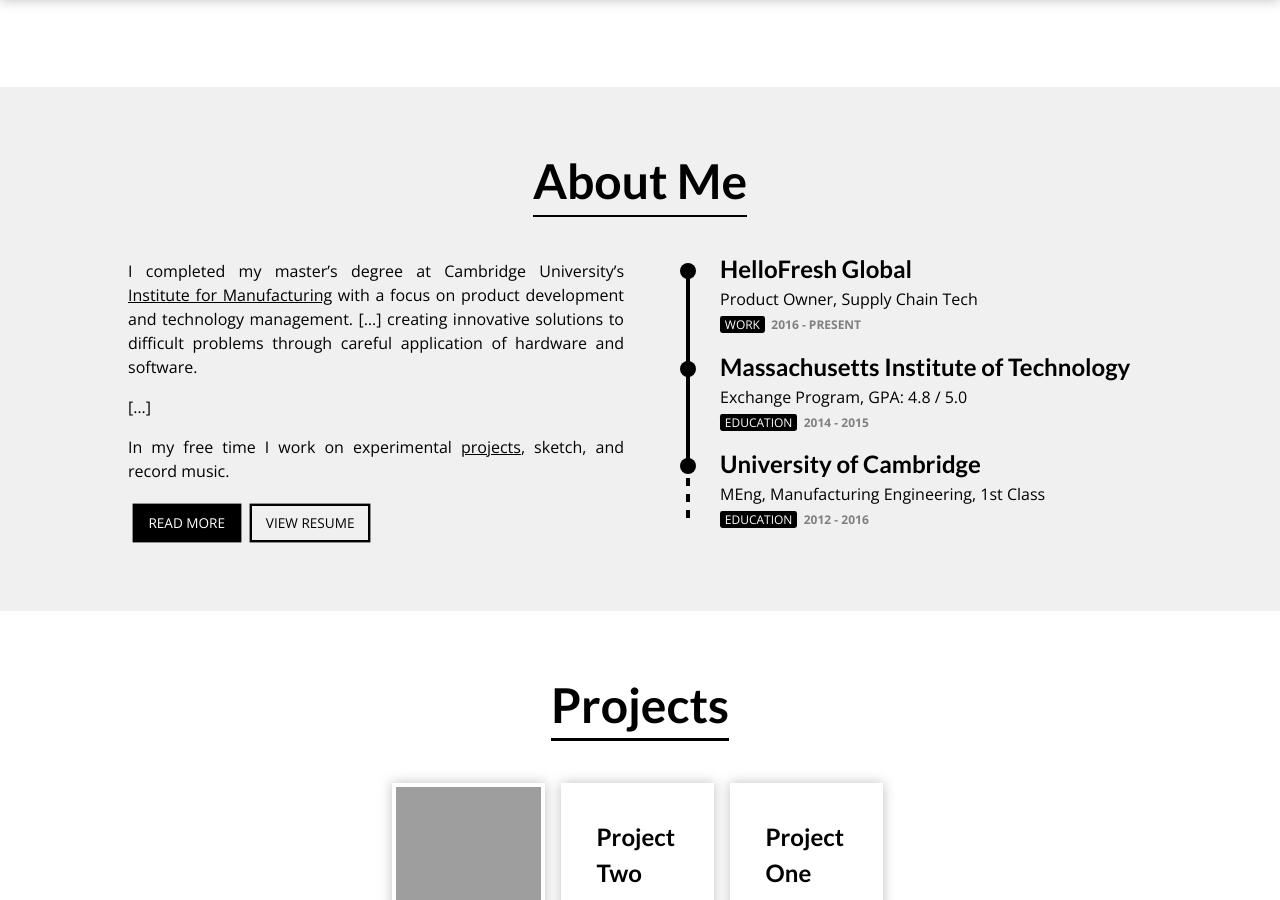
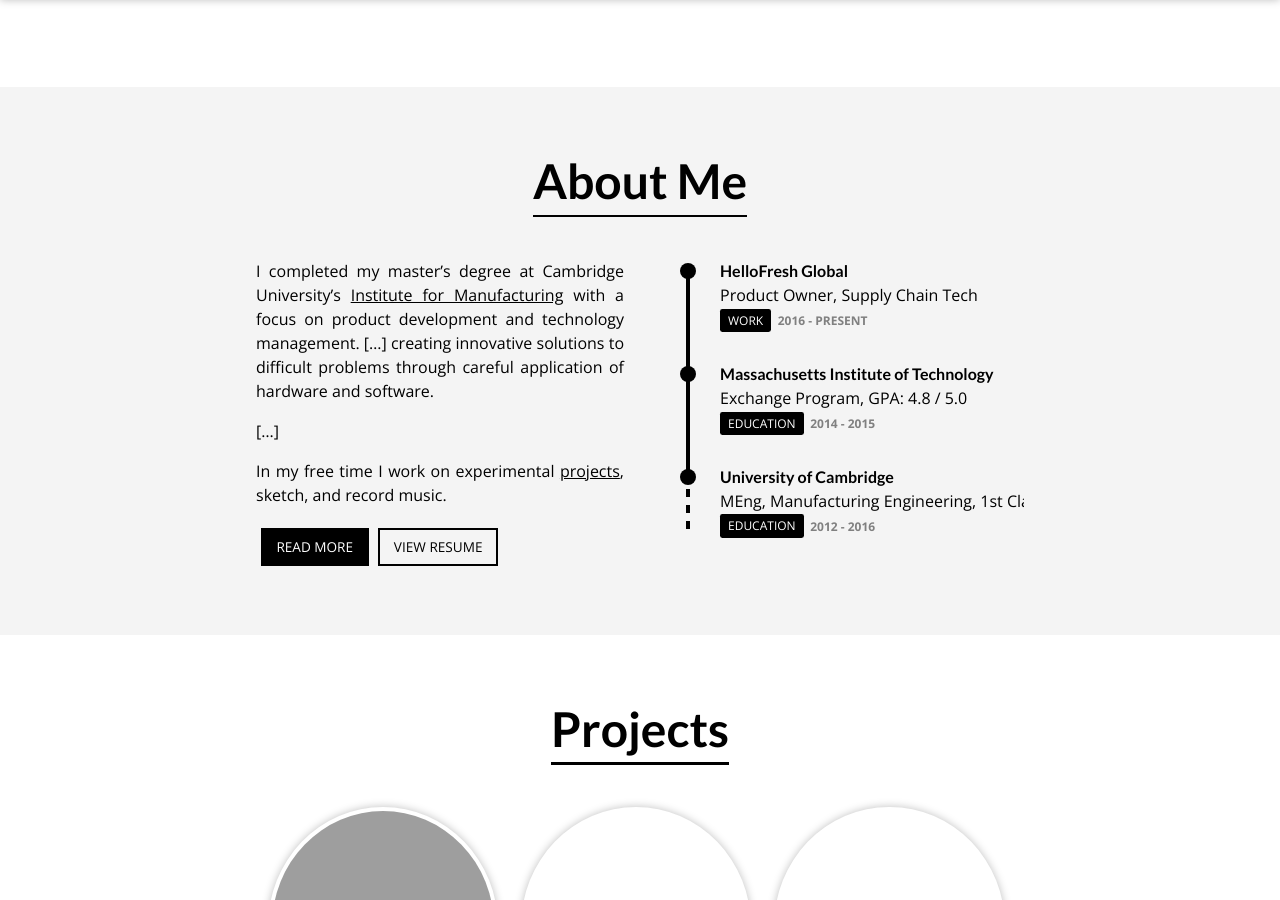
Before and after one commit to ogilliland/ogilliland.github.io, a Jekyll site: the page built from _pages/index.html, in a window 1280 px wide and 900 px high, scrolled down 813 px. Built offline with Jekyll 4.4.1, drawn with Linux system fonts in a browser that asks for light colours; some of the changed text lies outside the part shown; grey boxes are pictures that could not be loaded.

Commit message:
Update post and list pages

```diff
--- a/_includes/footer.html
+++ b/_includes/footer.html
@@ -1,6 +1,6 @@
-<footer>
+<footer class="global-footer">
   <span class="footer__cta">Keep in touch...</span>
-  <a class="social-icon" href="https://www.linkedin.com/in/oliver-gilliland"><i class="fa fa-linkedin"></i></a>
-  <a class="social-icon" href="https://github.com/ogilliland"><i class="fa fa-github-alt"></i></a>
-  <a class="social-icon" href="https://twitter.com/ollymg"><i class="fa fa-twitter"></i></a>
+  <a class="social-icon" href="https://www.linkedin.com/in/oliver-gilliland" aria-label="linkedin"><i class="fa fa-linkedin"></i></a>
+  <a class="social-icon" href="https://github.com/ogilliland" aria-label="github"><i class="fa fa-github-alt"></i></a>
+  <a class="social-icon" href="https://twitter.com/ollymg" aria-label="twitter"><i class="fa fa-twitter"></i></a>
 </footer>
--- a/_pages/index.html
+++ b/_pages/index.html
@@ -4,8 +4,8 @@
 ---
 <section class="hero">
   <div class="hero__content">
-    <h1 class="hero__title font-lg"><span class="inline-block">Hello, I'm </span><span class="knockout inline-block">Oliver Gilliland</span></h1>
-    <div class="hero__img img-container round"><img src="/assets/profile.jpg"></div>
+    <h1 class="hero__title font-lg"><span class="block">Hello, I'm </span><span class="knockout block">Oliver Gilliland</span></h1>
+    <div class="hero__img img-container round"><img src="/assets/profile.jpg" alt="profile picture"></div>
     <span class="hero__description">Product Designer, Thing Maker, Artist, and Educator</span>
   </div>
 </section>
@@ -31,7 +31,7 @@
         <span class="timeline__tag pill">Education</span>
         <span class="timeline__date info-text">2014 - 2015</span>
       </div>
-      <div class="timeline__block timeline__block--final">
+      <div class="timeline__block timeline__block--last">
         <h3 class="timeline__title">University of Cambridge</h3>
         <span class="timeline__position">MEng, Manufacturing Engineering, 1st Class</span>
         <span class="timeline__tag pill">Education</span>
@@ -46,14 +46,17 @@
   <h2 class="section__header"><span class="underline">Projects</span></h2>
   <div class="project-list">
     {% assign sorted = (site.projects | sort: 'date') | reverse %}
-    {% for page in sorted limit: 6 %}
-    <a class="no-underline" href="{{ page.url }}" aria-label="view project">
+    {% for post in sorted limit: 6 %}
+    <a class="no-underline" href="{{ post.url }}" aria-label="view project">
       <div class="project">
-        {% if page.image %}
-        <img src="{{ page.image }}">
+        {% if post.image %}
+        <img src="{{ post.image }}">
         {% endif %}
-        <div class="project__description">
-          <h3>{{ page.title }}</h3>
+        <div class="project__content">
+          <h3 class="project__title">{{ post.title }}</h3>
+          {% for tag in post.tags %}
+          <span class="project__tag pill">{{ tag }}</span>
+          {% endfor %}
         </div>
       </div>
     </a>
@@ -65,15 +68,19 @@
   <h2 class="section__header"><span class="underline">Writing</span></h2>
   <div class="post-list">
     {% assign sorted = (site.posts | sort: 'date') | reverse %}
-    {% for page in sorted limit: 4 %}
-    <a class="no-underline" href="{{ page.url }}" aria-label="continue reading">
+    {% for post in sorted limit: 4 %}
+    <a class="no-underline" href="{{ post.url }}" aria-label="continue reading">
       <div class="post">
-        {% if page.image %}
-        <img src="{{ page.image }}">
+        {% if post.image %}
+        <img src="{{ post.image }}">
         {% endif %}
-        <div class="post__description">
-          <h3>{{ page.title }}</h3>
-          <span>{{ page.content | truncate: 300 }}</span>
+        <div class="post__content">
+          <h3 class="post__title">{{ post.title }}</h3>
+          {% for tag in post.tags %}
+          <span class="post__tag pill">{{ tag }}</span>
+          {% endfor %}
+          <span class="post__date info-text">{{ post.date | date: "%d %b %Y" }}</span>
+          <span class="post__intro">{{ post.content | truncate: 250 }}</span>
         </div>
       </div>
     </a>
--- a/css/styles.scss
+++ b/css/styles.scss
@@ -20,7 +20,7 @@
 $color-on-primary: black;
 $color-bg: white;
 $color-on-bg: black;
-$color-bg-light: #f0f0f0;
+$color-bg-light: #f4f4f4;
 $color-on-bg-light: black;
 $color-bg-dark: #1e1e1e;
 $color-on-bg-dark: white;
@@ -97,7 +97,7 @@
   display: block;
   font-family: $font-primary;
   font-weight: 700;
-  font-size: 1.5rem;
+  font-size: 1rem;
   margin: 0.75em 0 0.25em 0;
   line-height: 1.5em;
 }
@@ -110,14 +110,10 @@
   }
 }
 
-main {
-  overflow: hidden;
-}
-
 header {
   z-index: 100;
   position: fixed;
-  top: -3rem;
+  top: 0;
   transition: top 0.2s ease-in-out;
   width: 100vw;
   height: 3rem;
@@ -125,9 +121,9 @@
   padding: 0 2rem;
   color: $color-on-bg;
   background-color: $color-bg;
-  -webkit-box-shadow: 0 0 0.75rem 0 rgba(0, 0, 0, 0.25);
-     -moz-box-shadow: 0 0 0.75rem 0 rgba(0, 0, 0, 0.25);
-          box-shadow: 0 0 0.75rem 0 rgba(0, 0, 0, 0.25);
+  -webkit-box-shadow: 0 0 0.5rem 0 rgba(0, 0, 0, 0.25);
+     -moz-box-shadow: 0 0 0.5rem 0 rgba(0, 0, 0, 0.25);
+          box-shadow: 0 0 0.5rem 0 rgba(0, 0, 0, 0.25);
   -webkit-user-select: none;
      -moz-user-select: none;
       -ms-user-select: none;
@@ -154,7 +150,7 @@
   }
 }
 
-footer {
+.global-footer {
   background-color: $color-bg-dark;
   color: $color-on-bg-dark;
   width: 100vw;
@@ -179,17 +175,17 @@
   display: inline-block;
   padding: 0.5em 1em 0.5em 1em;
   margin: 0.5em;
-  -webkit-box-shadow: 0 0 0 0.15rem $color-on-bg;
-     -moz-box-shadow: 0 0 0 0.15rem $color-on-bg;
-          box-shadow: 0 0 0 0.15rem $color-on-bg;
+  -webkit-box-shadow: 0 0 0 0.125rem $color-on-bg;
+     -moz-box-shadow: 0 0 0 0.125rem $color-on-bg;
+          box-shadow: 0 0 0 0.125rem $color-on-bg;
   color: $color-on-bg;
   text-decoration: none;
   text-transform: uppercase;
 
   &:hover {
-    -webkit-box-shadow: 0 0 0 0.3rem $color-on-bg;
-       -moz-box-shadow: 0 0 0 0.3rem $color-on-bg;
-            box-shadow: 0 0 0 0.3rem $color-on-bg;
+    -webkit-box-shadow: 0 0 0 0.25rem $color-on-bg;
+       -moz-box-shadow: 0 0 0 0.25rem $color-on-bg;
+            box-shadow: 0 0 0 0.25rem $color-on-bg;
   }
 
   &:hover, &.button--fill {
@@ -204,9 +200,9 @@
   background-color: $color-bg-dark;
   overflow: hidden;
   border: 0.3rem solid white;
-  -webkit-box-shadow: 0 0 0.75rem 0 rgba(0, 0, 0, 0.25);
-     -moz-box-shadow: 0 0 0.75rem 0 rgba(0, 0, 0, 0.25);
-          box-shadow: 0 0 0.75rem 0 rgba(0, 0, 0, 0.25);
+  -webkit-box-shadow: 0 0 0.5rem 0 rgba(0, 0, 0, 0.25);
+     -moz-box-shadow: 0 0 0.5rem 0 rgba(0, 0, 0, 0.25);
+          box-shadow: 0 0 0.5rem 0 rgba(0, 0, 0, 0.25);
 
   & > img {
     position: absolute;
@@ -243,7 +239,7 @@
 section {
   text-align: justify;
   overflow: hidden;
-  padding: 4em 10%;
+  padding: 4em 0;
 
   &:nth-child(even) {
     color: $color-on-bg-light;
@@ -277,7 +273,7 @@
     width: 30%;
     height: 0;
     padding-bottom: 30%;
-    margin: 3em 0;
+    margin: 3rem 0;
   }
 
   &__description {
@@ -298,6 +294,8 @@
 .about {
   position: relative;
   overflow: hidden;
+  width: 60%;
+  margin: auto;
 
   &__text {
     float: left;
@@ -310,7 +308,7 @@
     right: 0;
     width: 50%;
     height: 100%;
-    padding: 0.5rem 0 0 1rem;
+    padding: 1rem 0 0 1rem;
   }
 }
 
@@ -324,7 +322,7 @@
       content: "";
       position: absolute;
       left: -2.5rem;
-      top: 0.75rem;
+      top: 0.25rem;
       height: 1rem;
       width: 1rem;
       border-radius: 50%;
@@ -335,14 +333,14 @@
       content: "";
       position: absolute;
       left: -2.15rem;
-      top: 1rem;
+      top: 0.5rem;
       height: 100%;
       padding-bottom: 0.5rem;
       width: 0.3rem;
       background-color: currentColor;
     }
 
-    &--final::after {
+    &--last::after {
       background: repeating-linear-gradient(
         $color-on-bg,
         $color-on-bg 0.5rem,
@@ -355,15 +353,15 @@
 
   &__title {
     margin: 0;
+    white-space: nowrap;
   }
 
   &__position {
     display: block;
+    white-space: nowrap;
   }
 
   &__tag {
-    text-transform: uppercase;
-    font-size: 0.75rem;
     margin-right: 0.15rem;
   }
 
@@ -373,15 +371,9 @@
 }
 
 .project-list {
+  width: 60%;
   text-align: center;
   margin: 3rem auto 0 auto;
-  @include responsive("width", 90%, (
-      "phone-lg": 80%,
-      "tablet-lg": 70%,
-      "desktop-sm": 60%,
-      "desktop-md": 50%
-    )
-  );
 }
 
 .project {
@@ -392,11 +384,14 @@
   height: 0;
   padding-bottom: 30%;
   margin: 0 1.5% 3% 1.5%;
-  text-align: left;
+  color: $color-on-bg;
+  background-color: $color-bg;
   border: 0.3rem solid white;
-  -webkit-box-shadow: 0 0 0.75rem 0 rgba(0, 0, 0, 0.25);
-     -moz-box-shadow: 0 0 0.75rem 0 rgba(0, 0, 0, 0.25);
-          box-shadow: 0 0 0.75rem 0 rgba(0, 0, 0, 0.25);
+  border-radius: 50%;
+  -webkit-box-shadow: 0 0 0.5rem 0 rgba(0, 0, 0, 0.25);
+     -moz-box-shadow: 0 0 0.5rem 0 rgba(0, 0, 0, 0.25);
+          box-shadow: 0 0 0.5rem 0 rgba(0, 0, 0, 0.25);
+  transition: box-shadow 0.4s ease-in-out;
 
   & > img {
     transition: opacity 0.4s ease-in-out;
@@ -410,31 +405,45 @@
     z-index: 20;
   }
 
-  &__description {
+  &__content {
     position: absolute;
-    top: 0;
+    top: 50%;
+    left: 50%;
+    width: 100%;
+    transform: translate(-50%, -50%);
     padding: 2em;
+    text-align: center;
   }
 
-  &:hover > img {
-    opacity: 0;
+  &:hover {
+    -webkit-box-shadow: 0 0 0.75rem 0 rgba(0, 0, 0, 0.5);
+       -moz-box-shadow: 0 0 0.75rem 0 rgba(0, 0, 0, 0.5);
+            box-shadow: 0 0 0.75rem 0 rgba(0, 0, 0, 0.5);
+
+    & > img {
+      opacity: 0;
+    }
   }
 }
 
 .post-list {
-  margin-top: 3rem;
+  width: 60%;
+  margin: 3.25rem auto 0 auto;
   text-align: center;
 }
 
 .post {
-  overflow: auto;
+  overflow: hidden;
   text-align: justify;
   margin: 0 1rem 1rem 1rem;
+  color: $color-on-bg;
   background-color: $color-bg;
+  height: 10rem;
   border: 0.3rem solid white;
-    -webkit-box-shadow: 0 0 0.75rem 0 rgba(0, 0, 0, 0.25);
-       -moz-box-shadow: 0 0 0.75rem 0 rgba(0, 0, 0, 0.25);
-            box-shadow: 0 0 0.75rem 0 rgba(0, 0, 0, 0.25);
+  -webkit-box-shadow: 0 0 0.5rem 0 rgba(0, 0, 0, 0.25);
+     -moz-box-shadow: 0 0 0.5rem 0 rgba(0, 0, 0, 0.25);
+          box-shadow: 0 0 0.5rem 0 rgba(0, 0, 0, 0.25);
+  transition: box-shadow 0.4s ease-in-out;
 
   & > img {
     float: left;
@@ -444,12 +453,77 @@
     object-fit: cover;
   }
 
-  &__description {
-    padding: 1rem 1rem 0 1rem;
+  &__title {
+    margin-top: 0;
+  }
+
+  &__content {
+    padding: 0.5rem 1rem;
+  }
+
+  &__date {
+    margin-left: 0.15rem;
+  }
+
+  &__intro {
+    position: relative;
+    top: -0.5rem;
+  }
+
+  &:hover {
+    -webkit-box-shadow: 0 0 0.75rem 0 rgba(0, 0, 0, 0.5);
+       -moz-box-shadow: 0 0 0.75rem 0 rgba(0, 0, 0, 0.5);
+            box-shadow: 0 0 0.75rem 0 rgba(0, 0, 0, 0.5);
+  }
+}
+
+/* === post and list pages === */
+.page {
+  width: 60%;
+  margin: 6rem auto;
+  text-align: justify;
+  overflow: hidden;
+
+  &__header {
+    text-align: center;
+    margin-bottom: 2rem;
+    padding-bottom: 0.25rem;
+  }
+
+  &__img {
+    width: 100%;
+    height: 0;
+    padding-bottom: 40%;
+  }
+
+  &__tag {
+    text-transform: uppercase;
+    font-size: 0.75em;
+    position: relative;
+    top: -0.5rem;
+    text-decoration: none;
+    color: $color-bg;
+    background-color: $color-on-bg;
+    border-radius: 0.15rem;
+    padding: 0.2rem 0.5rem;
+
+    &:hover {
+      color: $color-bg;
+      background-color: $color-mid;
+    }
+  }
+
+  &__info {
+    display: block;
+    margin-bottom: 0.25rem;
   }
 }
 
 /* === utility classes === */
+.full-width {
+  width: 100%;
+}
+
 .no-underline {
   text-decoration: none;
 }
@@ -474,14 +548,20 @@
 .pill {
   color: $color-bg;
   background-color: $color-on-bg;
-  padding: 0 0.3rem;
+  padding: 0.2rem 0.5rem;
   border-radius: 0.15rem;
+  text-transform: uppercase;
+  font-size: 0.75em;
 }
 
 .inline-block {
   display: inline-block;
 }
 
+.block {
+  display: block;
+}
+
 .space-top {
   margin-top: 2rem;
 }
```
Also changed, not shown: _layouts/archive.html (deleted, +0 -9 lines), _layouts/list.html (added, +9 -0 lines), _layouts/post.html (+19 -14 lines), _pages/blog.html (+22 -2 lines), _pages/projects.html (+18 -6 lines).
